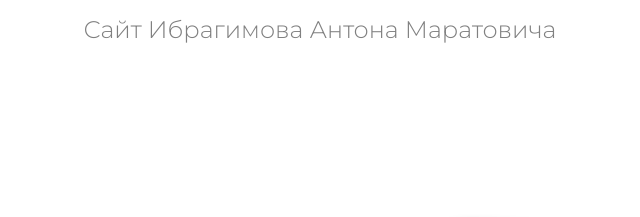
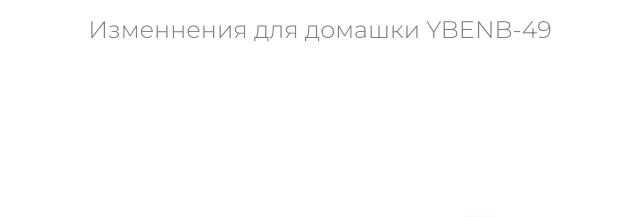
Before and after one commit to AntonIbragimov-QA/AntonIbragimov-QA.github.io, a plain HTML site: page index.html in a window 1280 px wide. Shown: the top 217 px of the page, 320-960 px from the left. Drawn offline with nearby package versions, Linux system fonts and the light colour scheme.

Commit message:
YBENB-49

```diff
--- a/index.html
+++ b/index.html
@@ -18,7 +18,7 @@
 <body>
 
   <header class="header">
-    <span class="logo">Сайт Ибрагимова Антона Маратовича</span>
+    <span class="logo">Изменнения для домашки YBENB-49</span>
   </header>
 
   <div class="hero">
```
